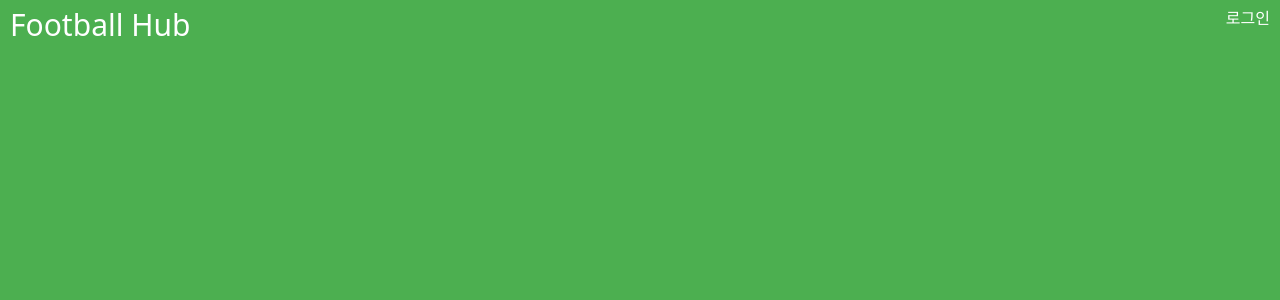
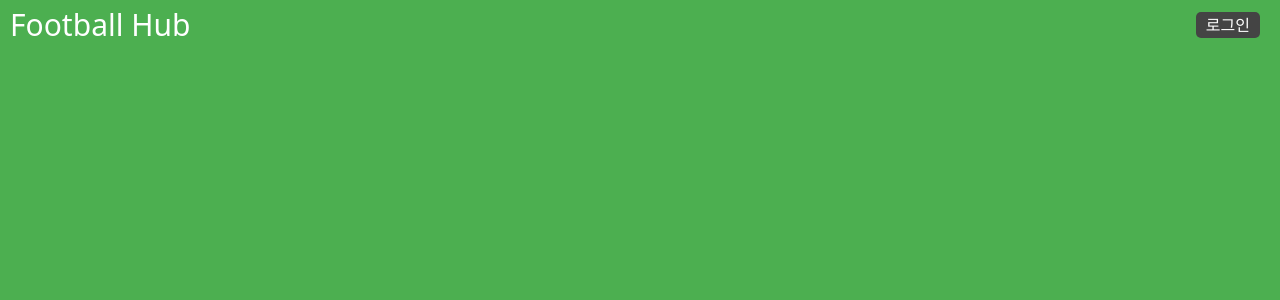
Before and after one commit to SungminPark1997/football-hub, a React (Create React App) app in the folder client/: page / in a window 1280 px wide. Shown: the top 300 px of the page. Built offline with nearby package versions, Linux system fonts and the light colour scheme.

Commit message:
edit header style

```diff
--- a/client/src/home.tsx
+++ b/client/src/home.tsx
@@ -1,5 +1,6 @@
 import { useDispatch, useSelector } from "react-redux";
 import { useNavigate } from "react-router-dom";
+import { FaUserCircle } from "react-icons/fa";
 
 import styled from "styled-components";
 import { loginSuccess, logout } from "./features/user/authSlice";
@@ -11,28 +12,45 @@ const Wrapper = styled.div`
 `;
 
 const Header = styled.div`
-  height: 20%;
   color: white;
   display: flex;
   justify-content: space-between;
+  align-items: center;
   padding: 10px;
 `;
 
 const Title = styled.div`
   font-size: 30px;
 `;
+
+const UserMenuBox = styled.div`
+  display: flex;
+  align-items: center;
+`;
+
 const Logbutton = styled.div`
   cursor: pointer;
+  margin-right: 10px;
+  padding: 5px 10px;
+  background-color: #444;
+  color: white;
+  border-radius: 5px;
+  display: flex;
+  align-items: center;
 `;
-const ProfileButton = styled.div`
+
+const IconButton = styled.div`
   cursor: pointer;
-  margin-left: 10px;
+  display: flex;
+  align-items: center;
+  color: white;
 `;
 
 export default function Home() {
   const isLogin = useSelector((state: RootState) => state.auth.isLogin);
   const navigate = useNavigate();
   const dispatch = useDispatch();
+
   const clickLogin = () => {
     if (isLogin) {
       dispatch(logout());
@@ -40,20 +58,21 @@ export default function Home() {
       navigate("/login");
     }
   };
+
   return (
     <Wrapper>
       <Header>
         <Title>Football Hub</Title>
-        <div>
+        <UserMenuBox>
           <Logbutton onClick={clickLogin}>
             {isLogin ? "로그아웃" : "로그인"}
           </Logbutton>
           {isLogin && (
-            <ProfileButton onClick={() => navigate("/profile")}>
-              프로필
-            </ProfileButton>
+            <IconButton onClick={() => navigate("/profile")}>
+              <FaUserCircle size={24} />
+            </IconButton>
           )}
-        </div>
+        </UserMenuBox>
       </Header>
     </Wrapper>
   );
```
